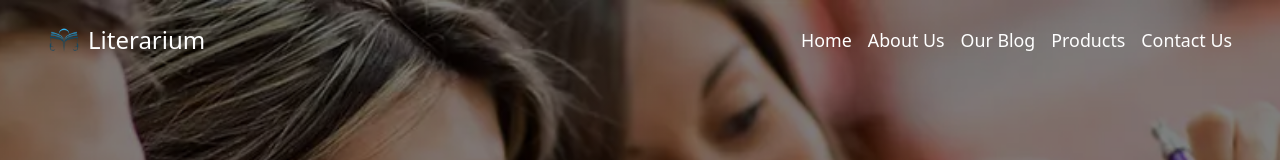
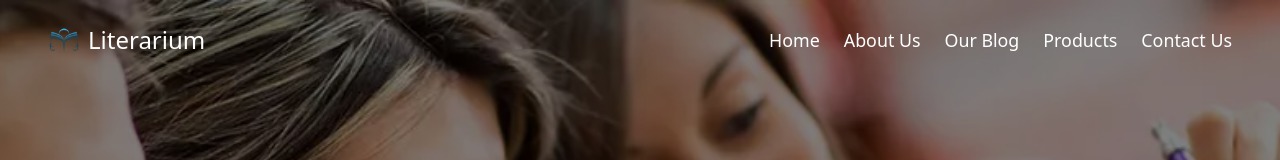
Before and after one commit to emmanuel-cruz-dev/literarium, a React (Vite) app: page / in a window 1280 px wide. Shown: the top 160 px of the page. Built offline with nearby package versions, Linux system fonts and the light colour scheme.

Commit message:
styles en Header

```diff
--- a/src/components/layout/Navbar/Header.tsx
+++ b/src/components/layout/Navbar/Header.tsx
@@ -21,7 +21,7 @@ function Header() {
           />
           <span className="text-2xl">Literarium</span>
         </a>
-        <ul className="header__list-container gap-4 hidden md:flex text-lg">
+        <ul className="header__list-container gap-6 hidden md:flex text-lg">
           <li>
             <Link to="/">Home</Link>
           </li>
```
